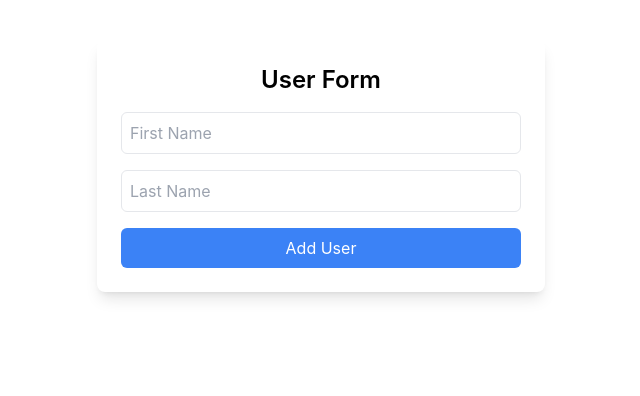
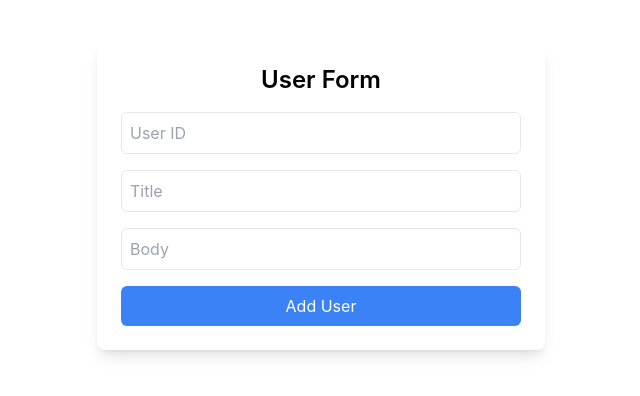
Before and after one commit to AKSHAW6299/ReduxCRUD, a React (Create React App) app: page / in a window 1280 px wide. Shown: the top 396 px of the page, without its empty margins (319-959 px from the left). Built offline with nearby package versions, Linux system fonts and the light colour scheme.

Commit message:
changes and bug

```diff
--- a/src/views/home/Home.jsx
+++ b/src/views/home/Home.jsx
@@ -5,8 +5,9 @@ function Home() {
 
   // Initial Values
   const initialValues = {
-    firstName: "",
-    lastName: "",
+    userId: '',
+    title: '',
+    body: '',
   };
 
   // Form Submit Handler
@@ -23,13 +24,18 @@ function Home() {
       <Formik initialValues={initialValues} onSubmit={handleSubmit}>
         <Form className="space-y-4">
           <Field
-            name="firstName"
-            placeholder="First Name"
+            name="userId"
+            placeholder="User ID"
             className="w-full p-2 border rounded-md"
           />
           <Field
-            name="lastName"
-            placeholder="Last Name"
+            name="title"
+            placeholder="Title"
+            className="w-full p-2 border rounded-md"
+          />
+          <Field
+            name="body"
+            placeholder="Body"
             className="w-full p-2 border rounded-md"
           />
           <button
```
